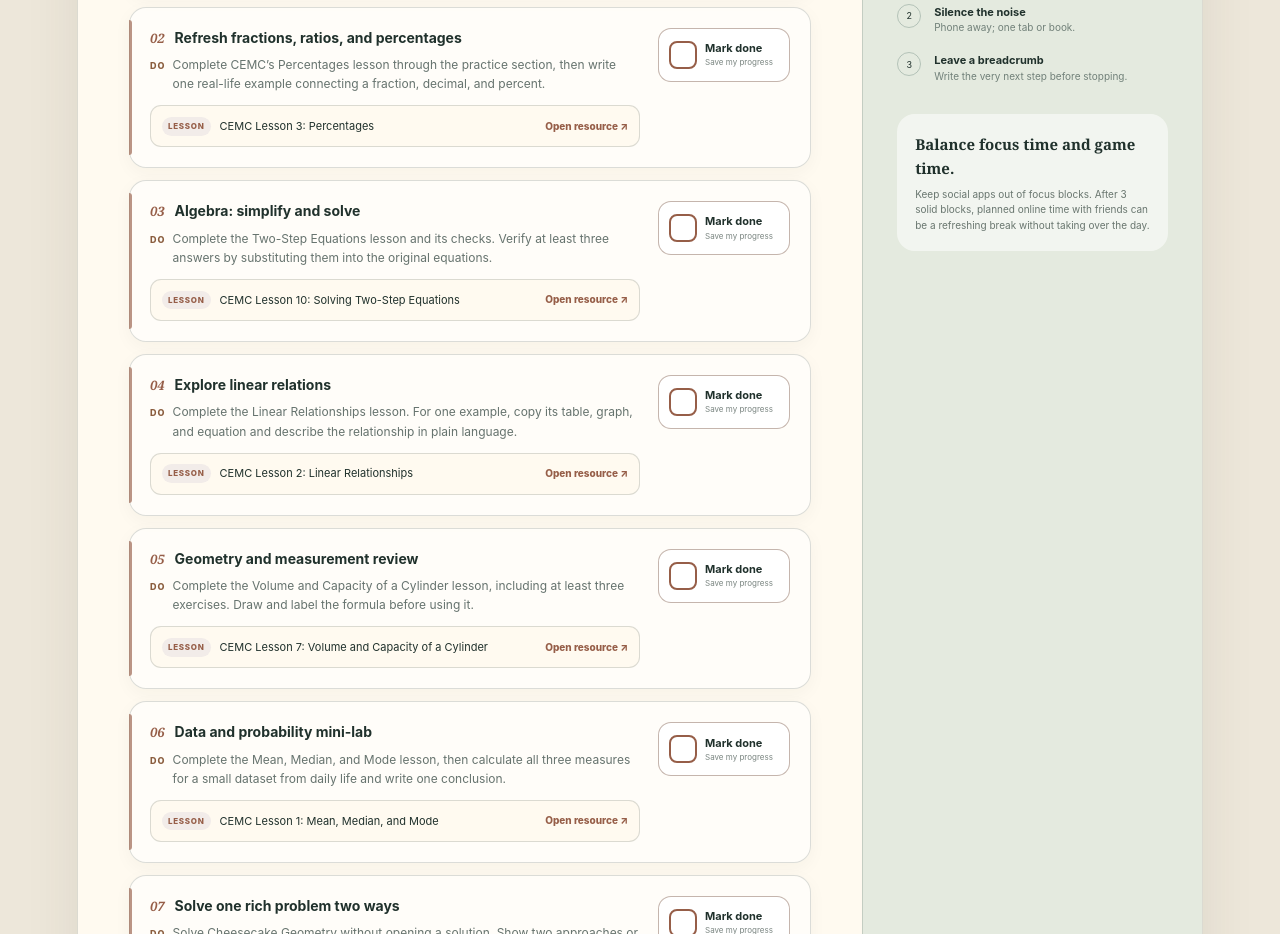
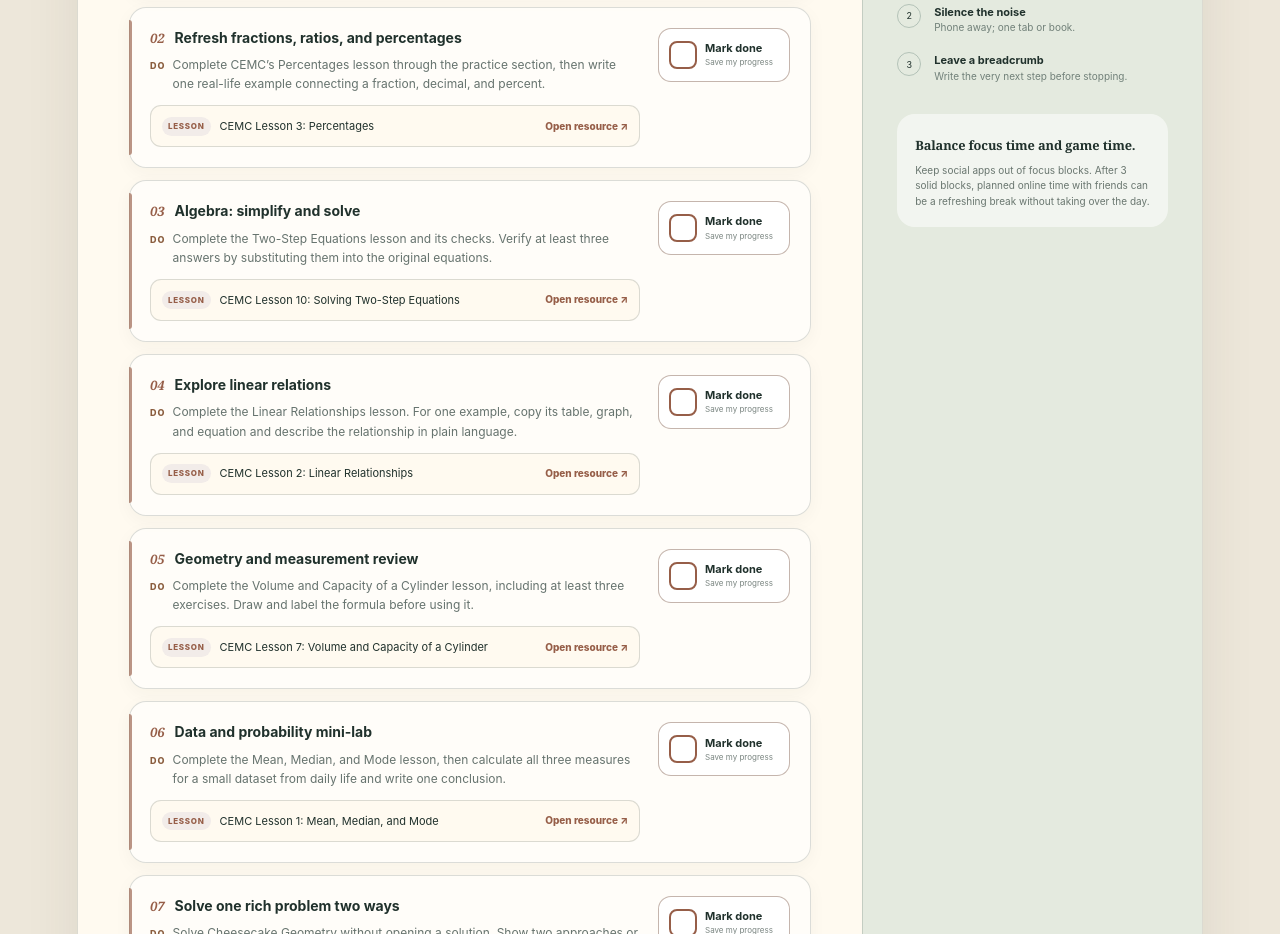
Before and after one commit to r-chen/northstar-study-studio, a Next.js app: page / in a window 1280 px wide. Shown: the part 1500-2434 px from the top of the page. Built offline with nearby package versions, Linux system fonts and the light colour scheme.

Commit message:
Keep focus and game heading on one line

```diff
--- a/app/globals.css
+++ b/app/globals.css
@@ -133,7 +133,7 @@ h1 em { color: #a44f37; font-weight: 400; }
 .focus-steps p { margin: 0; color: #718079; font-size: 10px; line-height: 1.5; }
 .focus-steps strong { display: block; color: var(--ink); font-size: 11px; }
 .screen-note { margin-top: 30px; padding: 18px; border-radius: 18px; background: rgba(255,255,255,.55); }
-.screen-note strong { font: 600 15px var(--serif); }
+.screen-note strong { font: 600 clamp(12px, 1vw, 15px)/1.25 var(--serif); letter-spacing: -.01em; white-space: nowrap; }
 .screen-note p { margin: 7px 0 0; color: #69766f; font-size: 10px; line-height: 1.55; }
 
 .principles { width: min(100%, 1760px); margin-inline: auto; padding: 95px clamp(22px, 7vw, 110px); }
```
